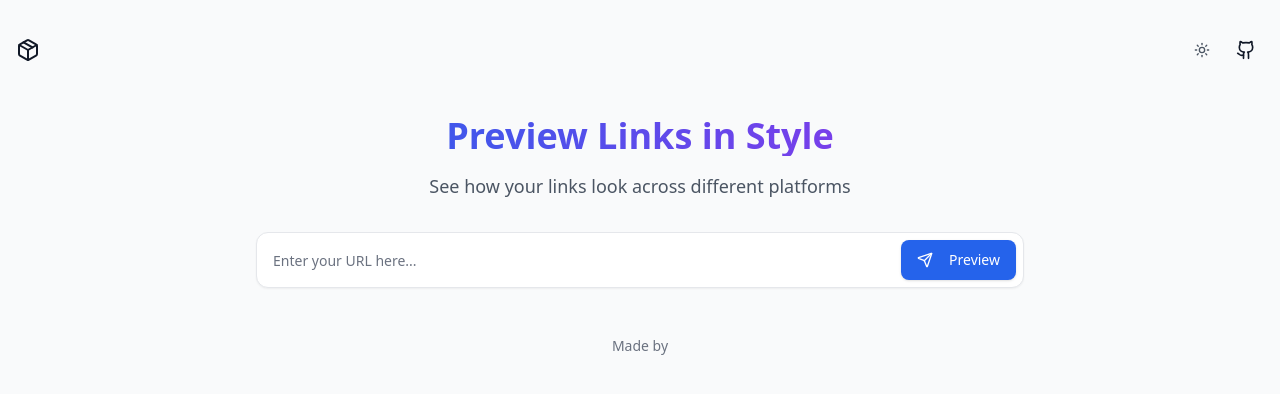
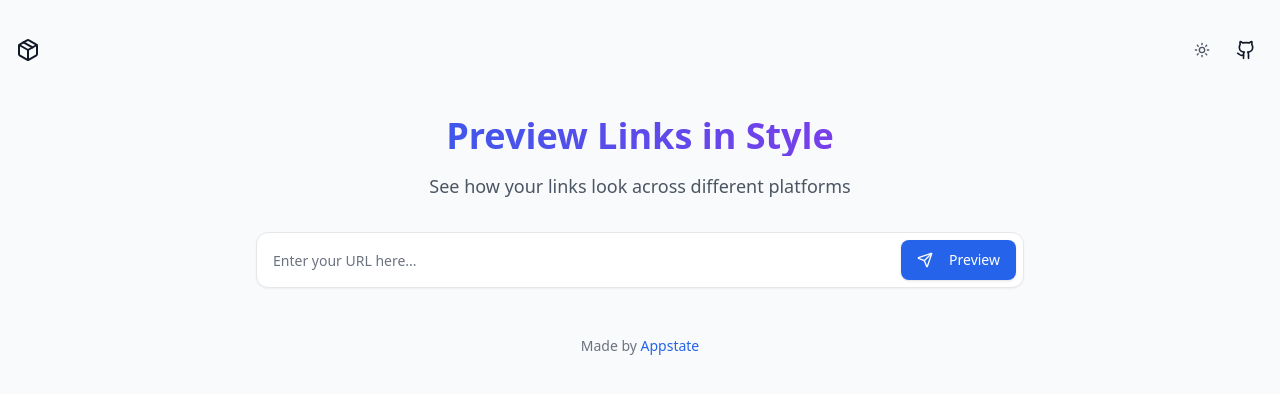
Before and after one commit to oyeolamilekan/metacheck, a Next.js app: page / in a window 1280 px wide. Shown: the top 394 px of the page. Built offline with nearby package versions, Linux system fonts and the light colour scheme.

Commit message:
feat: add link to mvp site.

```diff
--- a/app/components/LinkPreviewerV2.tsx
+++ b/app/components/LinkPreviewerV2.tsx
@@ -132,7 +132,14 @@ function LinkPreviewerContent() {
 
         {/* Footer */}
         <footer className="mt-12 text-center text-gray-500 dark:text-gray-400 text-sm">
-          Made by
+          Made by <a
+            href="https://mvp.appstate.co/"
+            target="_blank"
+            rel="noopener noreferrer"
+            className="font-medium text-blue-600 hover:text-blue-800 dark:text-blue-400 dark:hover:text-blue-300 underline-offset-4 hover:underline"
+          >
+            Appstate
+          </a>
         </footer>
       </div>
     </div>
```
